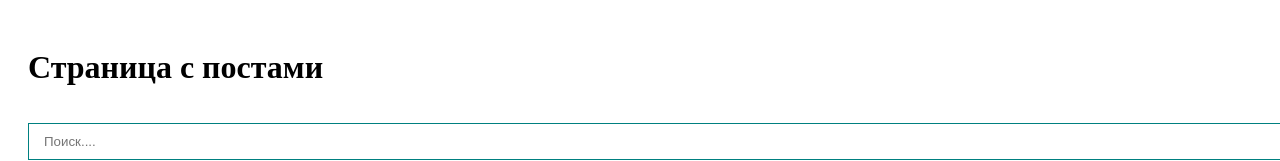
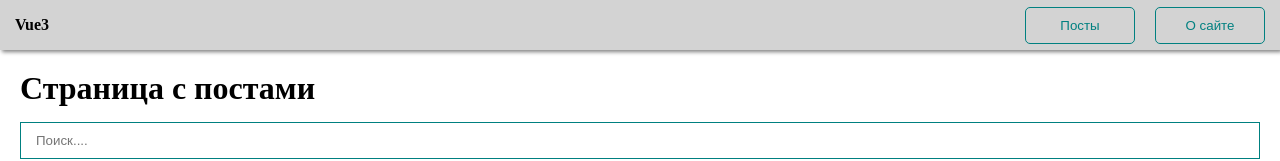
Before and after one commit to Vituspl/vue3-posts, a Vue app: page /posts in a window 1280 px wide. Shown: the top 161 px of the page. Built offline with nearby package versions, Linux system fonts and the light colour scheme; no server answers.

Commit message:
Routing & Navigation

```diff
--- a/src/App.vue
+++ b/src/App.vue
@@ -1,16 +1,19 @@
 <template>
+  <navbar></navbar>
   <div class="app">
-<router-view></router-view>
+    <router-view></router-view>
   </div>
 </template>
 
 <script>
+import Navbar from '@/components/UI/Navbar';
+
 export default {
-
+  components: {Navbar}
 };
 </script>
 
-<style scoped>
+<style>
 /* Обнулим стили по умолчанию */
 * {
   margin: 0;
--- a/src/components/PostItem.vue
+++ b/src/components/PostItem.vue
@@ -6,6 +6,11 @@
       <div><strong>Описание:</strong>{{ post.body }}</div>
     </div>
     <div class="post__btns">
+      <my-button
+          @click="$router.push(`/posts/${post.id}`)"
+      >
+        Открыть пост
+      </my-button>
       <my-button
           @click="$emit('remove', post)"
       >
@@ -36,4 +41,8 @@ export default {
   align-items: center;
   justify-content: space-between;
 }
+
+.post__btns {
+  display: flex;
+}
 </style>
--- /dev/null
+++ b/src/components/UI/Navbar.vue
@@ -0,0 +1,31 @@
+<template>
+  <div class="navbar">
+    <div style="font-weight: bold" @click="$router.push('/')">Vue3</div>
+    <div class="navbar__btns">
+      <my-button @click="$router.push('/posts')">Посты</my-button>
+      <!-- Раздвинем кнопки на 20px -->
+      <my-button style="margin-left: 20px" @click="$router.push('/about')">О сайте</my-button>
+    </div>
+  </div>
+</template>
+
+<script>
+//import MyButton from '@/components/UI/MyButton';
+
+export default {};
+</script>
+
+<style scoped>
+.navbar {
+  height: 50px;
+  background-color: lightgrey;
+  box-shadow: 2px 2px 4px grey;
+  display: flex;
+  align-items: center;
+  padding: 0 15px;
+}
+
+.navbar__btns {
+  margin-left: auto;
+}
+</style>
--- /dev/null
+++ b/src/pages/About.vue
@@ -0,0 +1,15 @@
+<template>
+<div>
+  <h2>Третья страница о чем то</h2>
+</div>
+</template>
+
+<script>
+export default {
+  name: "About"
+};
+</script>
+
+<style scoped>
+
+</style>
--- /dev/null
+++ b/src/pages/PostIdPage.vue
@@ -0,0 +1,15 @@
+<template>
+  <div>
+    <h1>Это страница поста с ID = {{ $route.params.id }} </h1>
+  </div>
+</template>
+
+<script>
+export default {
+  name: "PostIdPage"
+};
+</script>
+
+<style scoped>
+
+</style>
```
Also changed, not shown: src/pages/PostPage.vue (+0 -7 lines), src/router/router.js (+10 -0 lines).
